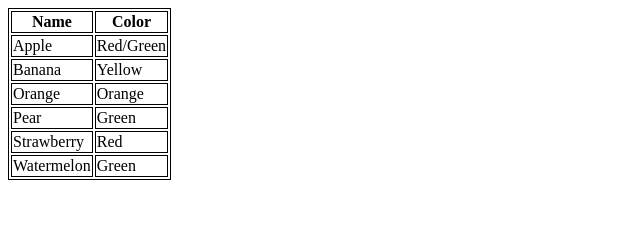
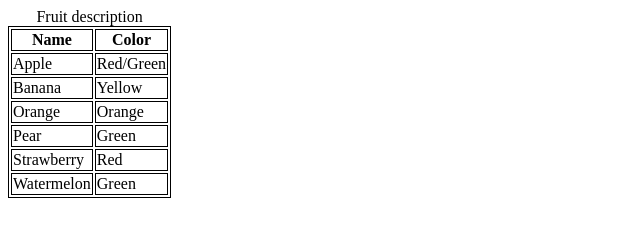
Before and after one commit to ouhklab/json-example, a plain HTML site: page index.html in a window 1280 px wide. Shown: the whole page, without its empty margins (0-640 px from the left). Drawn offline with Linux system fonts and the light colour scheme.

Commit message:
Add files via upload

```diff
--- a/app.js
+++ b/app.js
@@ -8,6 +8,9 @@ function retrieveDataFromJson() {
 
     xhr.onreadystatechange = function () {
         if (xhr.readyState === 4) {
+            var description = JSON.parse(xhr.response).description;
+            displayDescription(description);
+
             var fruits = JSON.parse(xhr.response).fruits;
             displayData(fruits);
 
@@ -16,17 +19,24 @@ function retrieveDataFromJson() {
             if (localStorage) {
                 localStorage.setItem("fruits", JSON.stringify(fruits));
             }
+
         }
     };
+
     xhr.open("get", url);
     xhr.send();
 }
 
-function displayData(fruits) {
-    fruits.forEach(addRow);
+function displayDescription(description) {
+    document.getElementById("description").innerHTML = description;
 }
 
-function addRow(fruit) {
+function displayData(fruits) {
+    fruits.forEach(addFruit);
+}
+
+function addFruit(fruit) {
+    var tcontent = document.getElementById("tcontent");
     var row = tcontent.insertRow();
     var nameCell = row.insertCell();
     nameCell.innerHTML = fruit.name;
--- a/index.html
+++ b/index.html
@@ -13,6 +13,7 @@
         <script src="app.js"></script>
 
         <table>
+            <caption><div id="description"></div></caption>
             <thead>
                 <tr>
                     <th>Name</th>
```
Also changed, not shown: fruit.json (line endings or trailing spaces), style.css (line endings or trailing spaces).
